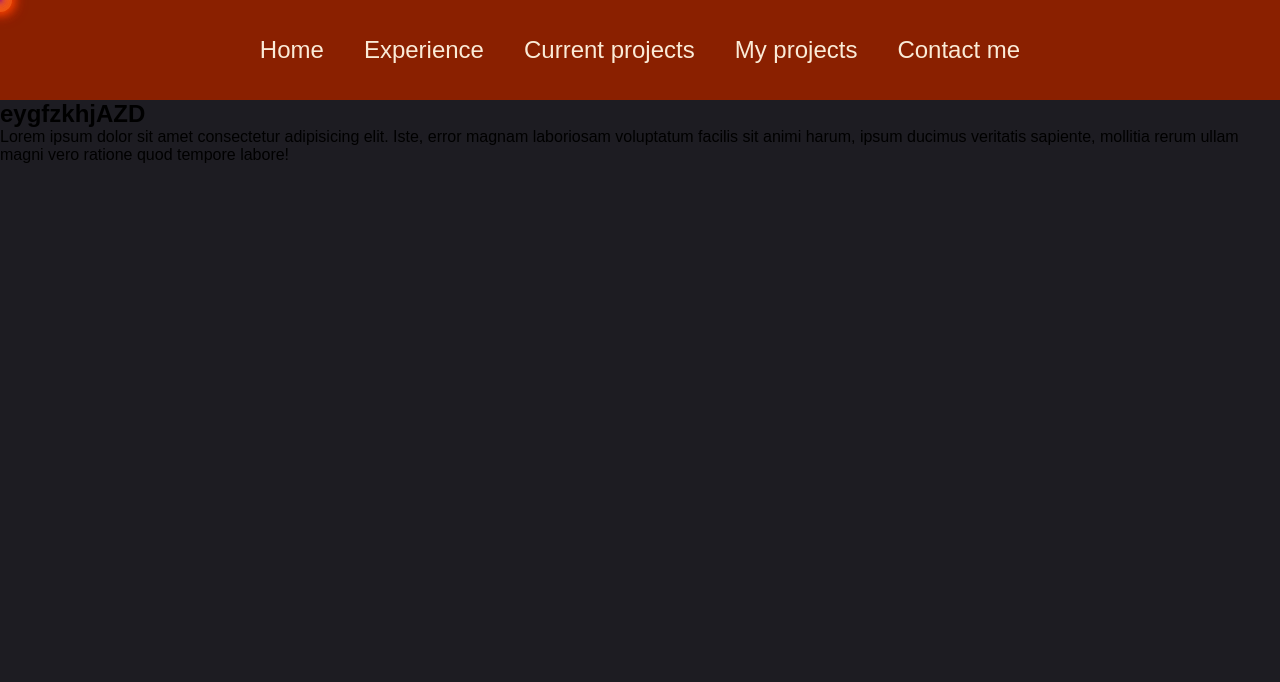
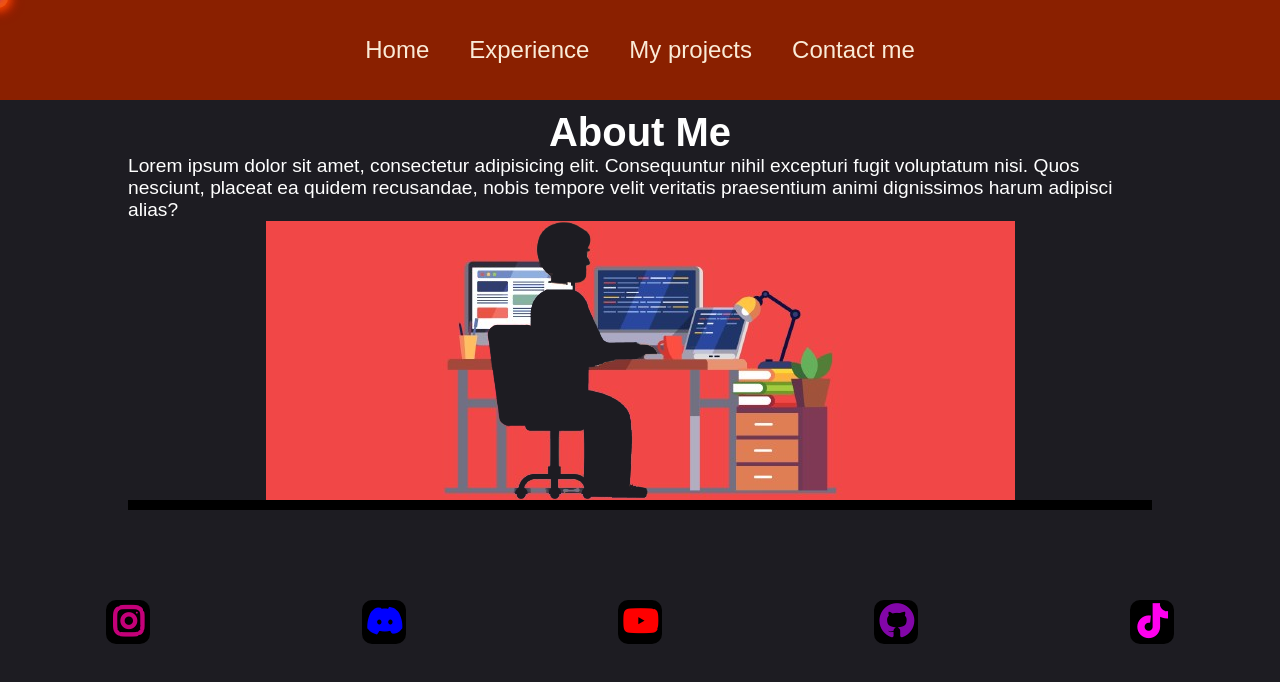
Before and after one commit to RezoTheProger/PortfolioSite, a plain HTML site: page about.html in a window 1280 px wide. Drawn offline with nearby package versions, Linux system fonts and the light colour scheme.

Commit message:
finishAbout+start Experience page

```diff
--- a/about.html
+++ b/about.html
@@ -4,6 +4,8 @@
     <meta charset="UTF-8">
     <meta name="viewport" content="width=device-width, initial-scale=1.0">
     <link rel="stylesheet" href="style.css">
+    <link rel="stylesheet" href="https://unpkg.com/aos@next/dist/aos.css" />
+    <link rel="stylesheet" href="https://unpkg.com/boxicons@latest/css/boxicons.min.css">
     <title>about</title>
 </head>
 <body>
@@ -25,24 +27,32 @@
     <header>
         <li ><a href="index.html" class="nav-bar">Home</a></li>
         <li><a href="experience.html"class="nav-bar">Experience</a></li>
-        <li><a href="project.html"class="nav-bar">Current projects</a></li>
-        <li><a href="Portfolio.html"class="nav-bar">My projects</a></li>
+        <li><a href="portfolio.html"class="nav-bar">My projects</a></li>
         <li><a href="contact.html"class="nav-bar">Contact me</a></li>
 
     </header>
     <section>
-        <div class="pages">
-            <div class="page1">
-                <h1>eygfzkhjAZD</h1>
-                <p>Lorem ipsum dolor sit amet consectetur adipisicing elit. Iste, error magnam laboriosam voluptatum facilis sit animi harum, ipsum ducimus veritatis sapiente, mollitia rerum ullam magni vero ratione quod tempore labore!</p>
-                <img src="">
-            </div>
+       <div class="About"  data-aos="fade-up" >
+        <div class="AboutTxt">
+            <h1>About Me</h1>
+            <p>Lorem ipsum dolor sit amet, consectetur adipisicing elit. Consequuntur nihil excepturi fugit voluptatum nisi. Quos nesciunt, placeat ea quidem recusandae, nobis tempore velit veritatis praesentium animi dignissimos harum adipisci alias?</p>
+            <div class="ImageAbout"></div>
+        </div>
+        <div class="Accounts">
+            <li><a href="" target=""><i class='bx bxl-instagram'></i></a></li>
+            <li><a href="" target=""><i class='bx bxl-discord-alt' ></i></a></li>
+            <li><a href="" target=""><i class='bx bxl-youtube' ></i></a></li>
+            <li><a href="" target=""><i class='bx bxl-github' ></i></a></li>
+            <li><a href="" target=""><i class='bx bxl-tiktok' ></i></a></li>
 
 
         </div>
-
+       </div>
     </section>
 </body>
 <script src="index.js"></script>
-
+<script src="https://unpkg.com/aos@next/dist/aos.js"></script>
+<script>
+  AOS.init();
+</script>
 </html>
--- a/style.css
+++ b/style.css
@@ -24,9 +24,9 @@ body {
     overflow-x: auto;
     }
     .circle {
-        height: 24px;
-        width: 24px;
-        border-radius: 24px;
+        height: 20px;
+        width: 20px;
+        border-radius: 20px;
         background-color: black;
         position: fixed;
         top: 0;
@@ -114,3 +114,89 @@ section{
     font-size: var(--h3-sz);
     font-weight: 600;
 }
+.About{
+    position: relative;
+    width: 100%;
+    height: 100%;
+}
+.AboutTxt{
+    width: 80%;
+    height: 50%;
+    position: relative;
+    top: 10px;
+    margin: auto;
+    border-bottom: 10px solid;
+    display: flex;
+    flex-direction: column;
+}
+.AboutTxt h1{
+    text-align: center;
+    font-size: var(--h1-sz);
+    font-weight: 600;
+    color: white;
+
+}
+.AboutTxt p{
+    color: white;
+    font-size: var(--h3-sz);
+
+}
+.ImageAbout{
+    background: url("Img/aboutimg-removebg-preview\ \(1\)\ \(1\).png");
+    background-color: var(--bg-clr);
+   width: 100%;
+   height: 100%;
+   background-repeat: no-repeat;
+    background-position: center;
+}
+
+.Accounts{
+    z-index: 5000;
+    width: 100%;
+    height: 50%;
+    display: flex;
+    justify-content: space-around;
+    position: relative;
+    margin-top: 100px;
+
+}
+
+.Accounts i{
+    font-weight: 600;
+    font-size: var(--h1-sz);
+    border: 2px solid black;
+    border-radius: 10px;
+    background:black;
+    transition: all .5s;
+}
+.Accounts i:hover{
+    background:white;
+    transform: translateY(10px) scale(1.4);
+}
+.bxl-instagram{
+    color: #c40079;
+}
+.bxl-discord-alt{
+    color: blue;
+}.bxl-youtube{
+    color: red;
+}.bxl-github{
+    color: #8206a8;
+}.bxl-tiktok{
+    color: #ff00ee;
+}
+
+.pages{
+    top: 5%;
+    position: relative;
+    display: flex;
+    align-items: center;
+}
+.page1{
+    display: flex;
+    position: relative;
+    text-align: center;
+    padding: 20px 50px;
+    right: 25%;
+
+}
```
Also changed, not shown: index.html (+1 -2 lines), Img/aboutimg-removebg-preview (1) (1).png (added), experience.html (added).
